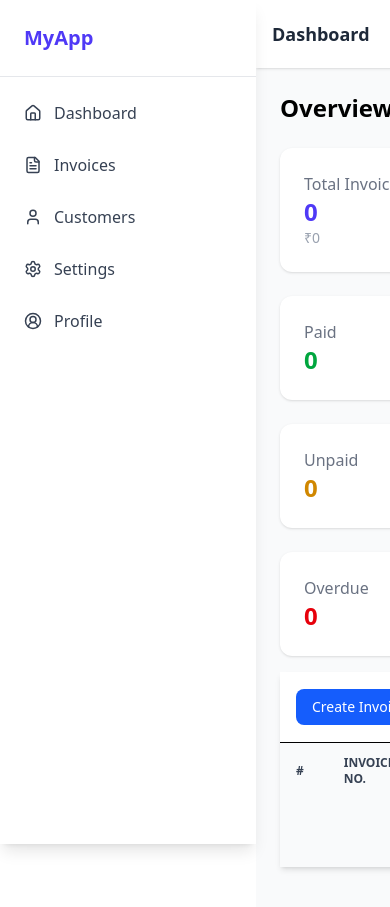
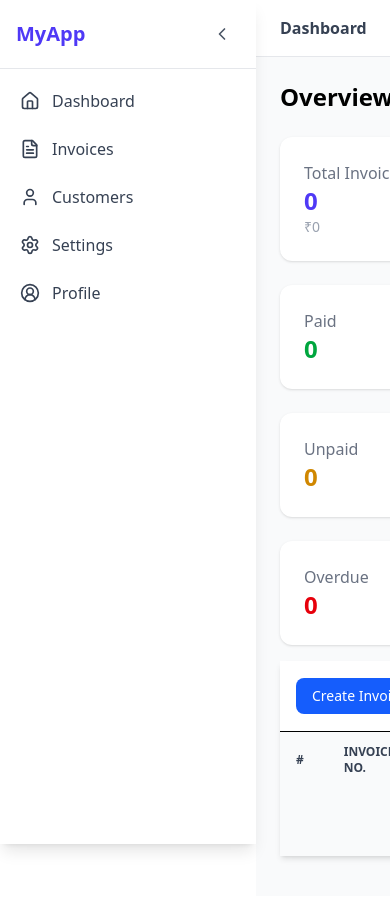
Before and after one commit to Nikhil9619/InventoryManagement_React, a React (Vite) app: page /dashboard in a window 390 px wide. Shown: the top 907 px of the page. Built offline with nearby package versions, Linux system fonts and the light colour scheme; sample sign-in values are in the browser's storage.

Commit message:
sidebar colapsable and responsive  updated

```diff
--- a/src/components/Header.jsx
+++ b/src/components/Header.jsx
@@ -1,19 +1,130 @@
+// // import React from "react";
+
+// // const Header = () => {
+// //   return (
+// //     <header className="w-full bg-white shadow-sm p-4 flex items-center justify-between">
+// //       <h1 className="text-lg font-semibold text-gray-800">Dashboard</h1>
+// //       <div className="flex items-center gap-4">
+// //         {/* <input
+// //           type="text"
+// //           placeholder="Search..."
+// //           className="border rounded-lg px-3 py-1 text-sm"
+// //         /> */}
+// //         <div className="w-9 h-9 bg-indigo-100 text-indigo-700 flex items-center justify-center rounded-full font-semibold">
+// //           JD
+// //         </div>
+// //       </div>
+// //     </header>
+// //   );
+// // };
+
+// // export default Header;
+
+
+
+// import React from "react";
+// import { useLocation, Link } from "react-router-dom";
+// import { ChevronRight } from "lucide-react";
+
+// const Header = () => {
+//   const location = useLocation();
+
+//   // Split path and filter out empty strings
+//   const pathSegments = location.pathname.split("/").filter(Boolean);
+
+//   // Map route segments to display names (optional cleanup)
+//   const nameMap = {
+//     AnalyticsDashboard: "Dashboard",
+//     Dashboard: "Invoices",
+//     CustomerPage: "Customers",
+//     settings: "Settings",
+//     ProfilePage: "Profile",
+//   };
+
+//   const breadcrumbs = pathSegments.map((segment, index) => {
+//     const path = "/" + pathSegments.slice(0, index + 1).join("/");
+//     const label = nameMap[segment] || segment.charAt(0).toUpperCase() + segment.slice(1);
+//     const isLast = index === pathSegments.length - 1;
+
+//     return (
+//       <span key={path} className="flex items-center">
+//         {!isLast ? (
+//           <>
+//             <Link
+//               to={path}
+//               className="text-indigo-600 hover:underline font-medium"
+//             >
+//               {label}
+//             </Link>
+//             <ChevronRight size={16} className="mx-2 text-gray-400" />
+//           </>
+//         ) : (
+//           <span className="text-gray-600 font-semibold">{label}</span>
+//         )}
+//       </span>
+//     );
+//   });
+
+//   return (
+//     <header className="flex items-center justify-between px-6 py-4 bg-white border-b border-gray-200">
+//       <nav className="flex items-center text-sm">{breadcrumbs}</nav>
+//     </header>
+//   );
+// };
+
+// export default Header;
+
+
+
+
 import React from "react";
+import { useLocation, Link } from "react-router-dom";
+import { ChevronRight } from "lucide-react";
 
 const Header = () => {
+  const location = useLocation();
+
+  // Split current path and filter empty segments
+  const pathSegments = location.pathname.split("/").filter(Boolean);
+
+  // Optional: route names mapping
+  const nameMap = {
+    AnalyticsDashboard: "Dashboard",
+    Dashboard: "Invoices",
+    CustomerPage: "Customers",
+    settings: "Settings",
+    ProfilePage: "Profile",
+  };
+
+  const breadcrumbs = pathSegments.map((segment, index) => {
+    const path = "/" + pathSegments.slice(0, index + 1).join("/");
+    const label =
+      nameMap[segment] ||
+      segment.charAt(0).toUpperCase() + segment.slice(1);
+    const isLast = index === pathSegments.length - 1;
+
+    return (
+      <span key={path} className="flex items-center">
+        {!isLast ? (
+          <>
+            <Link
+              to={path}
+              className="text-indigo-600 hover:underline font-semibold text-base"
+            >
+              {label}
+            </Link>
+            <ChevronRight size={18} className="mx-2 text-gray-400" />
+          </>
+        ) : (
+          <span className="text-gray-700 font-bold text-base">{label}</span>
+        )}
+      </span>
+    );
+  });
+
   return (
-    <header className="w-full bg-white shadow-sm p-4 flex items-center justify-between">
-      <h1 className="text-lg font-semibold text-gray-800">Dashboard</h1>
-      <div className="flex items-center gap-4">
-        {/* <input
-          type="text"
-          placeholder="Search..."
-          className="border rounded-lg px-3 py-1 text-sm"
-        /> */}
-        <div className="w-9 h-9 bg-indigo-100 text-indigo-700 flex items-center justify-center rounded-full font-semibold">
-          JD
-        </div>
-      </div>
+    <header className="flex items-center justify-between px-6 py-4 bg-white border-b border-gray-200">
+      <nav className="flex items-center">{breadcrumbs}</nav>
     </header>
   );
 };
--- a/src/components/Layout.jsx
+++ b/src/components/Layout.jsx
@@ -1,15 +1,43 @@
+// import Sidebar from "./Sidebar";
+// import Header from "./Header";
+// import React from "react";
+
+// const Layout = ({ children }) => {
+//   return (
+//     <div className="flex">
+//       {/* Sidebar */}
+//       <Sidebar />
+
+//       {/* Main content */}
+//       <div className="flex-1 ml-64 min-h-screen bg-gray-50">
+//         <Header />
+//         <main className="p-6">{children}</main>
+//       </div>
+//     </div>
+//   );
+// };
+
+// export default Layout;
+
+
+import React, { useState } from "react";
 import Sidebar from "./Sidebar";
 import Header from "./Header";
-import React from "react";
 
 const Layout = ({ children }) => {
+  const [isCollapsed, setIsCollapsed] = useState(false);
+
   return (
     <div className="flex">
       {/* Sidebar */}
-      <Sidebar />
+      <Sidebar isCollapsed={isCollapsed} setIsCollapsed={setIsCollapsed} />
 
       {/* Main content */}
-      <div className="flex-1 ml-64 min-h-screen bg-gray-50">
+      <div
+        className={`flex-1 min-h-screen bg-gray-50 transition-all duration-300 ${
+          isCollapsed ? "ml-20" : "ml-64"
+        }`}
+      >
         <Header />
         <main className="p-6">{children}</main>
       </div>
--- a/src/components/Sidebar.jsx
+++ b/src/components/Sidebar.jsx
@@ -1,50 +1,150 @@
-import { Home, FileText, Settings, UserCircle2, User } from "lucide-react";
-import { Link } from "react-router-dom";
-import React, { Profiler } from "react";
+//
 
-const Sidebar = () => {
-  return (
-    <div className="w-64 h-screen bg-white shadow-lg fixed left-0 top-0 flex flex-col">
-      <div className="p-6 text-xl font-bold border-b border-gray-200 text-indigo-600">
-        MyApp
-      </div>
-      <nav className="flex-1 p-4 space-y-3">
-        <Link
-          to="/AnalyticsDashboard"
-          className="flex items-center gap-3 p-2 text-gray-700 rounded-md hover:bg-indigo-50 hover:text-indigo-600"
-        >
-          <Home size={18} />  Dashboard
-        </Link>
-        <Link
-          to="/Dashboard"
-          className="flex items-center gap-3 p-2 text-gray-700 rounded-md hover:bg-indigo-50 hover:text-indigo-600"
-        >
-          <FileText size={18} /> Invoices
-        </Link>
 
-        <Link
-          to="/CustomerPage"
-          className="flex items-center gap-3 p-2 text-gray-700 rounded-md hover:bg-indigo-50 hover:text-indigo-600"
-        >
-          <User size={18} /> Customers
-        </Link>
+// import React from "react";
+// import {
+//   Home,
+//   FileText,
+//   Settings,
+//   UserCircle2,
+//   User,
+//   ChevronLeft,
+//   ChevronRight,
+// } from "lucide-react";
+// import { Link } from "react-router-dom";
+
+// const Sidebar = ({ isCollapsed, setIsCollapsed }) => {
+//   return (
+//     <div
+//       className={`${
+//         isCollapsed ? "w-20" : "w-64"
+//       } h-screen bg-white shadow-lg fixed left-0 top-0 flex flex-col transition-all duration-300`}
+//     >
+//       {/* Header */}
+//       <div className="flex items-center justify-between p-4 border-b border-gray-200">
+//         {!isCollapsed && (
+//           <span className="text-xl font-bold text-indigo-600">MyApp</span>
+//         )}
+//         <button
+//           onClick={() => setIsCollapsed(!isCollapsed)}
+//           className="p-2 rounded-md hover:bg-indigo-50 text-gray-600"
+//         >
+//           {isCollapsed ? <ChevronRight size={20} /> : <ChevronLeft size={20} />}
+//         </button>
+//       </div>
+
+//       {/* Navigation */}
+//       <nav className="flex-1 p-3 space-y-2">
+//         <Link
+//           to="/AnalyticsDashboard"
+//           className="flex items-center gap-3 p-2 text-gray-700 rounded-md hover:bg-indigo-50 hover:text-indigo-600"
+//         >
+//           <Home size={20} />
+//           {!isCollapsed && <span>Dashboard</span>}
+//         </Link>
+
+//         <Link
+//           to="/Dashboard"
+//           className="flex items-center gap-3 p-2 text-gray-700 rounded-md hover:bg-indigo-50 hover:text-indigo-600"
+//         >
+//           <FileText size={20} />
+//           {!isCollapsed && <span>Invoices</span>}
+//         </Link>
+
+//         <Link
+//           to="/CustomerPage"
+//           className="flex items-center gap-3 p-2 text-gray-700 rounded-md hover:bg-indigo-50 hover:text-indigo-600"
+//         >
+//           <User size={20} />
+//           {!isCollapsed && <span>Customers</span>}
+//         </Link>
+
+//         <Link
+//           to="/settings"
+//           className="flex items-center gap-3 p-2 text-gray-700 rounded-md hover:bg-indigo-50 hover:text-indigo-600"
+//         >
+//           <Settings size={20} />
+//           {!isCollapsed && <span>Settings</span>}
+//         </Link>
+
+//         <Link
+//           to="/ProfilePage"
+//           className="flex items-center gap-3 p-2 text-gray-700 rounded-md hover:bg-indigo-50 hover:text-indigo-600"
+//         >
+//           <UserCircle2 size={20} />
+//           {!isCollapsed && <span>Profile</span>}
+//         </Link>
+//       </nav>
+//     </div>
+//   );
+// };
+
+// export default Sidebar;
 
 
 
-        <Link
-          to="/settings"
-          className="flex items-center gap-3 p-2 text-gray-700 rounded-md hover:bg-indigo-50 hover:text-indigo-600"
+
+import React from "react";
+import {
+  Home,
+  FileText,
+  Settings,
+  UserCircle2,
+  User,
+  ChevronLeft,
+  ChevronRight,
+} from "lucide-react";
+import { Link, useLocation } from "react-router-dom";
+
+const Sidebar = ({ isCollapsed, setIsCollapsed }) => {
+  const location = useLocation();
+
+  const navItems = [
+    { name: "Dashboard", path: "/AnalyticsDashboard", icon: Home },
+    { name: "Invoices", path: "/Dashboard", icon: FileText },
+    { name: "Customers", path: "/CustomerPage", icon: User },
+    { name: "Settings", path: "/settings", icon: Settings },
+    { name: "Profile", path: "/ProfilePage", icon: UserCircle2 },
+  ];
+
+  return (
+    <div
+      className={`${
+        isCollapsed ? "w-20" : "w-64"
+      } h-screen bg-white shadow-lg fixed left-0 top-0 flex flex-col transition-all duration-300`}
+    >
+      {/* Header */}
+      <div className="flex items-center justify-between p-4 border-b border-gray-200">
+        {!isCollapsed && (
+          <span className="text-xl font-bold text-indigo-600">MyApp</span>
+        )}
+        <button
+          onClick={() => setIsCollapsed(!isCollapsed)}
+          className="p-2 rounded-md hover:bg-indigo-50 text-gray-600"
         >
-          <Settings size={18} /> Settings
-        </Link>
+          {isCollapsed ? <ChevronRight size={20} /> : <ChevronLeft size={20} />}
+        </button>
+      </div>
 
-
-        <Link
-          to="/ProfilePage"
-          className="flex items-center gap-3 p-2 text-gray-700 rounded-md hover:bg-indigo-50 hover:text-indigo-600"
-        >
-          <UserCircle2 size={18} /> Profile
-        </Link>
+      {/* Navigation */}
+      <nav className="flex-1 p-3 space-y-2">
+        {navItems.map(({ name, path, icon: Icon }) => {
+          const isActive = location.pathname === path;
+          return (
+            <Link
+              key={path}
+              to={path}
+              className={`flex items-center gap-3 p-2 rounded-md transition-colors duration-200 ${
+                isActive
+                  ? "bg-indigo-100 text-indigo-600 font-semibold"
+                  : "text-gray-700 hover:bg-indigo-50 hover:text-indigo-600"
+              }`}
+            >
+              <Icon size={20} />
+              {!isCollapsed && <span>{name}</span>}
+            </Link>
+          );
+        })}
       </nav>
     </div>
   );
```
